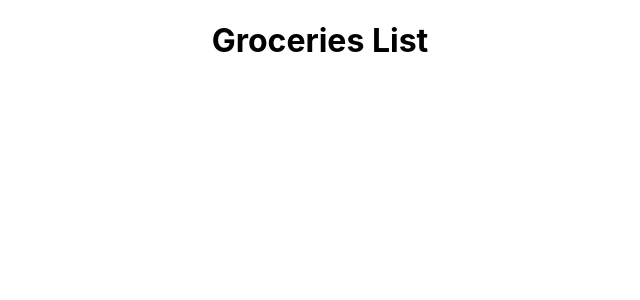
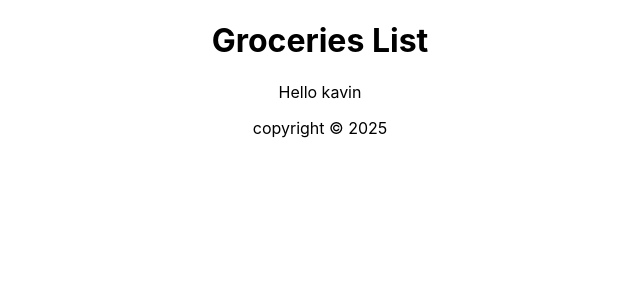
Before and after one commit to Leshan21/react_2025, a React (Create React App) app: page / in a window 1280 px wide. Shown: the top 300 px of the page, without its empty margins (320-960 px from the left). Built offline with nearby package versions, Linux system fonts and the light colour scheme.

Commit message:
create components

```diff
--- a/src/App.js
+++ b/src/App.js
@@ -1,16 +1,15 @@
 import './App.css';
 import Header from './Header';
+import Content  from './Content';
+import Footer from './Footer';
 
 function App() {
-  const handleNameChange = () =>{
-    const names = ['bob', 'kavin', 'dave'];
-    const int = Math.floor(Math.random()* 3)
-    return names[int];
-  }
 
   return (
     <div className="App">
       <Header/>
+      <Content />
+      <Footer />
     </div>
   );
 }
--- /dev/null
+++ b/src/Content.js
@@ -0,0 +1,17 @@
+import React from 'react'
+
+export const Content = () => {
+
+    const handleNameChange = () => {
+        const names = ['bob', 'kavin', 'dave'];
+        const int = Math.floor(Math.random() * 3)
+        return names[int];
+    }
+  return (
+    <main>
+        <p>Hello {handleNameChange()} </p>
+    </main>
+  )
+}
+
+export default Content;
--- /dev/null
+++ b/src/Footer.js
@@ -0,0 +1,12 @@
+import React from 'react'
+
+const Footer = () => {
+  const today = new Date();
+  return (
+    <footer>
+        <p>copyright &copy; {today.getFullYear()}</p>
+    </footer>
+  )
+}
+
+export default Footer
```
